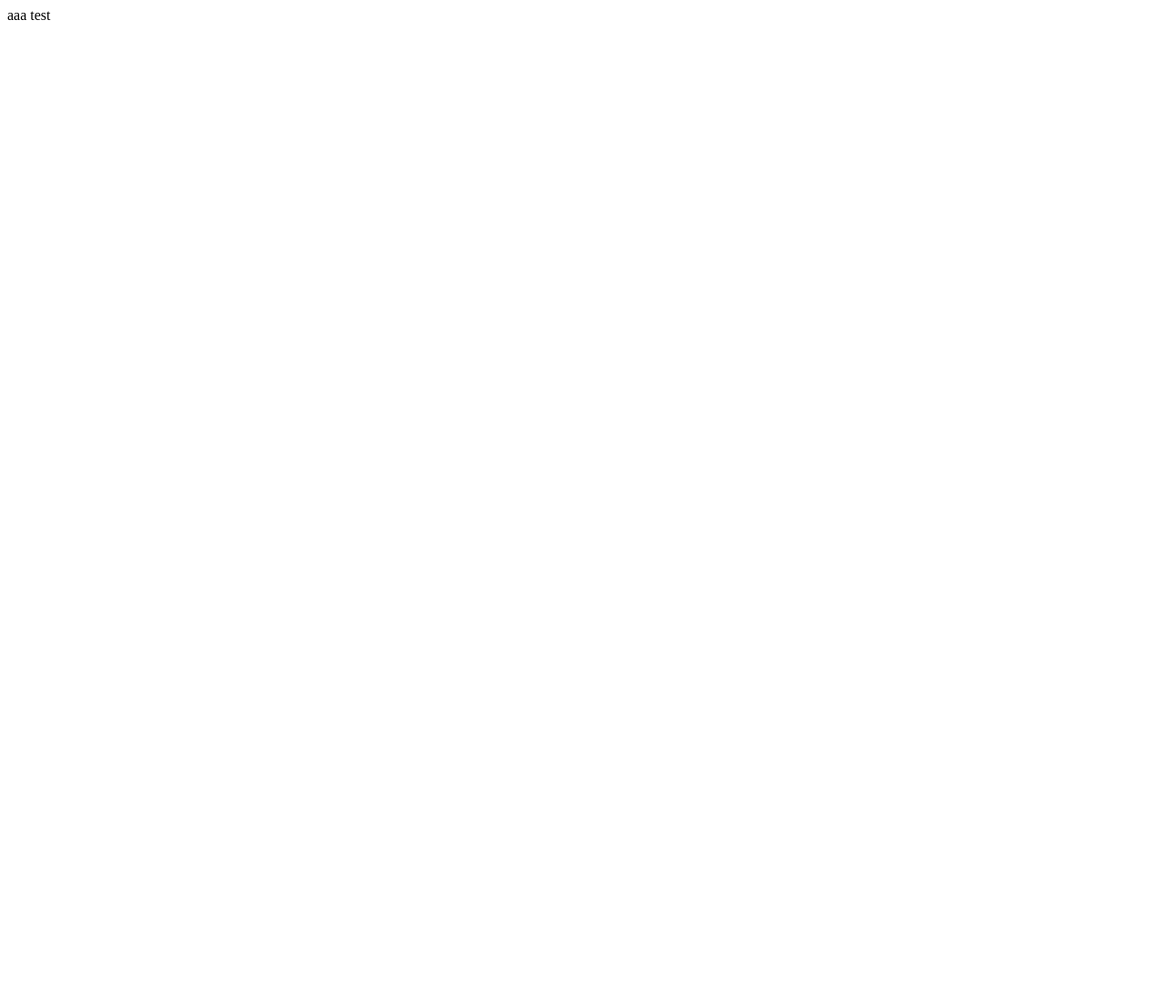
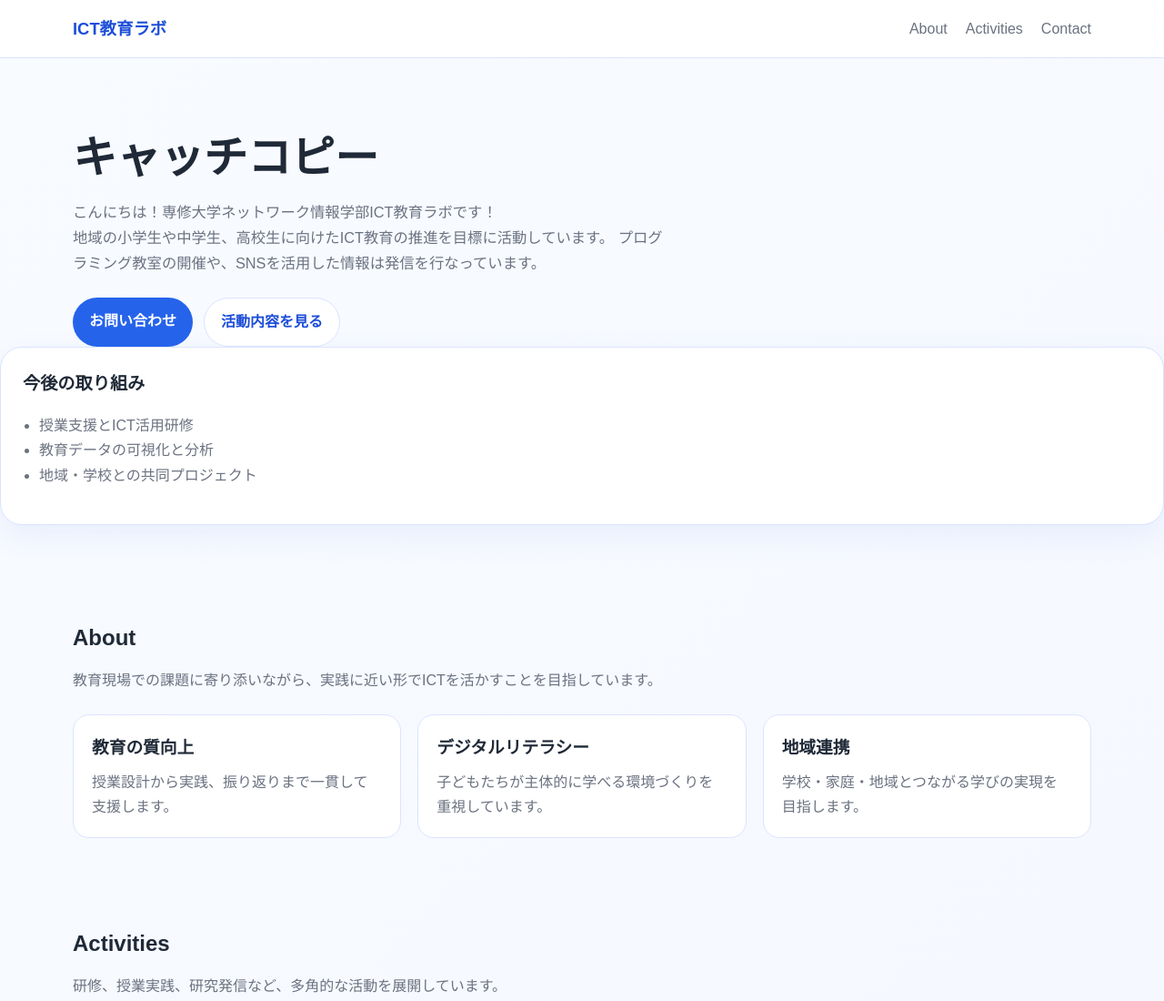
Before and after one commit to icteducationlab1030/IctEducationLab, a plain HTML site: page index.html in a window 1280 px wide. Shown: the top 1100 px of the page at 91% size. Before the commit the page ends 800 px from the top, so only its background shows below. Drawn offline with Linux system fonts and the light colour scheme.

Commit message:
AIに書かせてみた

```diff
--- a/index.html
+++ b/index.html
@@ -1,2 +1,111 @@
-aaa
-test
+<!DOCTYPE html>
+<html lang="ja">
+    <head>
+        <meta charset="UTF-8" />
+        <meta name="viewport" content="width=device-width, initial-scale=1.0" />
+        <link rel="stylesheet" href="style.css" />
+        <title>ICT教育ラボ</title>
+    </head>
+    <body>
+        <header>
+            <div class="container nav">
+            <a class="brand" href="#top">ICT教育ラボ</a>
+            <nav class="nav-links">
+                <a href="#about">About</a>
+                <a href="#activities">Activities</a>
+                <a href="#contact">Contact</a>
+            </nav>
+            </div>
+        </header>
+
+        <main id="top">
+            <section class="hero">
+                <div class="container hero-grid">
+                    <div>
+                        <h1>キャッチコピー</h1>
+                        <p>
+                            こんにちは！専修大学ネットワーク情報学部ICT教育ラボです！<br>
+                            地域の小学生や中学生、高校生に向けたICT教育の推進を目標に活動しています。
+                            プログラミング教室の開催や、SNSを活用した情報は発信を行なっています。
+                        </p>
+                        <div class="btn-row">
+                            <a class="btn btn-primary" href="#contact">お問い合わせ</a>
+                            <a class="btn btn-secondary" href="#activities">活動内容を見る</a>
+                        </div>
+                    </div>
+                </div>
+
+                <div class="hero-card">
+                    <h2>今後の取り組み</h2>
+                    <ul>
+                        <li>授業支援とICT活用研修</li>
+                        <li>教育データの可視化と分析</li>
+                        <li>地域・学校との共同プロジェクト</li>
+                    </ul>
+                </div>
+            </section>
+
+            <section id="about">
+                <div class="container">
+                    <h2 class="section-title">About</h2>
+                    <p class="section-subtitle">
+                        教育現場での課題に寄り添いながら、実践に近い形でICTを活かすことを目指しています。
+                    </p>
+                    <div class="cards">
+                        <article class="card">
+                            <h3>教育の質向上</h3>
+                            <p>授業設計から実践、振り返りまで一貫して支援します。</p>
+                        </article>
+                        <article class="card">
+                            <h3>デジタルリテラシー</h3>
+                            <p>子どもたちが主体的に学べる環境づくりを重視しています。</p>
+                        </article>
+                        <article class="card">
+                            <h3>地域連携</h3>
+                            <p>学校・家庭・地域とつながる学びの実現を目指します。</p>
+                        </article>
+                    </div>
+                </div>
+            </section>
+            <section id="activities">
+                <div class="container">
+                    <h2 class="section-title">Activities</h2>
+                    <p class="section-subtitle">
+                        研修、授業実践、研究発信など、多角的な活動を展開しています。
+                    </p>
+                    <div class="cards">
+                        <article class="card">
+                            <h3>授業実践支援</h3>
+                            <p>ICTを取り入れた授業づくりを一緒に考え、提案します。</p>
+                        </article>
+                        <article class="card">
+                            <h3>ワークショップ</h3>
+                            <p>先生方や学生向けに、実践的な学びの場を提供します。</p>
+                        </article>
+                        <article class="card">
+                            <h3>研究・発信</h3>
+                            <p>教育実践の成果を整理し、公開・共有していきます。</p>
+                        </article>
+                    </div>
+                </div>
+            </section>
+            <section id="contact">
+                <div class="container">
+                    <div class="contact">
+                        <h2 class="section-title">Contact</h2>
+                        <p class="section-subtitle">
+                            ご質問・ご相談・共同研究のご依頼はこちらからお願いします。
+                        </p>
+                        <p><strong>メール：</strong> info@icteducation-lab.example</p>
+                        <p><strong>所在地：</strong> 〇〇県〇〇市　〇〇区</p>
+                    </div>
+                </div>
+            </section>
+        </main>
+        <footer>
+            <div class="container">
+                <p>© 2026 ICT教育ラボ</p>
+            </div>
+        </footer>
+    </body>
+</html>
--- /dev/null
+++ b/style.css
@@ -0,0 +1,198 @@
+:root {
+    --bg: #f5f7ff;
+    --surface: #ffffff;
+    --primary: #2563eb;
+    --primary-dark: #1d4ed8;
+    --text: #1f2937;
+    --muted: #6b7280;
+    --border: #dbe4ff;
+}
+
+* {
+    box-sizing: border-box;
+}
+
+body {
+    margin: 0;
+    font-family: "Hiragino Sans", "Yu Gothic", "Noto Sans JP", sans-serif;
+    color: var(--text);
+    background: linear-gradient(135deg, #f8fbff 0%, var(--bg) 100%);
+    line-height: 1.7;
+}
+
+a {
+    color: inherit;
+    text-decoration: none;
+}
+
+header {
+    background: rgba(255, 255, 255, 0.9);
+    backdrop-filter: blur(10px);
+    border-bottom: 1px solid var(--border);
+    position: sticky;
+    top: 0;
+    z-index: 10;
+}
+
+.container {
+    width: min(1120px, calc(100% - 32px));
+    margin: 0 auto;
+}
+
+.nav {
+    display: flex;
+    justify-content: space-between;
+    align-items: center;
+    padding: 16px 0;
+}
+
+.brand {
+    font-size: 1.15rem;
+    font-weight: 700;
+    color: var(--primary-dark);
+}
+
+.nav-links {
+    display: flex;
+    gap: 20px;
+    color: var(--muted);
+}
+
+.hero {
+    padding: 80px 0 56px;
+}
+
+.hero-grid {
+    display: grid;
+    gap: 28px;
+    grid-template-columns: 1.2fr 0.8fr;
+    align-items: center;
+}
+
+.eyebrow {
+    display: inline-block;
+    padding: 6px 12px;
+    border-radius: 999px;
+    background: #e8f0ff;
+    color: var(--primary);
+    font-size: 0.9rem;
+    font-weight: 700;
+    margin-bottom: 12px;
+}
+
+h1 {
+    font-size: clamp(2rem, 4vw, 3rem);
+    margin: 0 0 16px;
+    line-height: 1.25;
+}
+
+.hero p {
+    font-size: 1.02rem;
+    color: var(--muted);
+    margin: 0 0 24px;
+}
+
+.btn-row {
+    display: flex;
+    flex-wrap: wrap;
+    gap: 12px;
+}
+
+.btn {
+    display: inline-block;
+    padding: 12px 18px;
+    border-radius: 999px;
+    font-weight: 700;
+    transition: all 0.2s ease;
+}
+
+.btn-primary {
+    background: var(--primary);
+    color: white;
+}
+
+.btn-secondary {
+    background: white;
+    color: var(--primary-dark);
+    border: 1px solid var(--border);
+}
+
+.hero-card {
+    background: var(--surface);
+    border: 1px solid var(--border);
+    border-radius: 24px;
+    padding: 24px;
+    box-shadow: 0 12px 35px rgba(37, 99, 235, 0.08);
+}
+
+.hero-card h2 {
+    margin-top: 0;
+    font-size: 1.2rem;
+}
+
+.hero-card ul {
+    padding-left: 18px;
+    color: var(--muted);
+}
+
+section {
+    padding: 28px 0 48px;
+}
+
+.section-title {
+    font-size: 1.5rem;
+    margin-bottom: 12px;
+}
+
+.section-subtitle {
+    color: var(--muted);
+    margin-top: 0;
+    margin-bottom: 24px;
+}
+
+.cards {
+    display: grid;
+    gap: 18px;
+    grid-template-columns: repeat(3, minmax(0, 1fr));
+}
+
+.card {
+    background: var(--surface);
+    border: 1px solid var(--border);
+    border-radius: 18px;
+    padding: 20px;
+}
+
+.card h3 {
+    margin-top: 0;
+    margin-bottom: 8px;
+}
+
+.card p {
+    margin: 0;
+    color: var(--muted);
+}
+
+.contact {
+    background: var(--surface);
+    border: 1px solid var(--border);
+    border-radius: 24px;
+    padding: 24px;
+}
+
+footer {
+    padding: 24px 0 48px;
+    color: var(--muted);
+    font-size: 0.95rem;
+}
+
+@media (max-width: 800px) {
+    .hero-grid,
+    .cards {
+    grid-template-columns: 1fr;
+    }
+
+    .nav-links {
+        display: none;
+    }
+}
```
